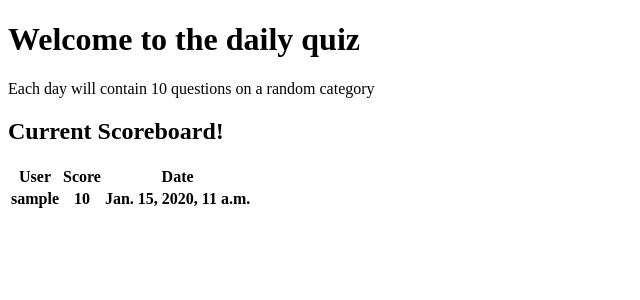
After one commit to JakobNK/my-django-quiz-app, a Django app: page /quiz/scoreboard/ in a window 1280 px wide. The commit adds this page. Shown: the top 300 px of the page, without its empty margins (0-640 px from the left). Run offline with Django 5.2, Linux system fonts and the light colour scheme; tables that the repository leaves empty hold one stand-in row (values such as "Sample post"); lists and menus that the app fills with data are empty.

Commit message:
Alot of new stuff

```diff
--- a/mysite/settings.py
+++ b/mysite/settings.py
@@ -55,7 +55,7 @@ ROOT_URLCONF = 'mysite.urls'
 TEMPLATES = [
     {
         'BACKEND': 'django.template.backends.django.DjangoTemplates',
-        'DIRS': [],
+        'DIRS': [BASE_DIR / "templates"],
         'APP_DIRS': True,
         'OPTIONS': {
             'context_processors': [
@@ -123,3 +123,6 @@ STATIC_ROOT = BASE_DIR / 'static'
 # https://docs.djangoproject.com/en/5.1/ref/settings/#default-auto-field
 
 DEFAULT_AUTO_FIELD = 'django.db.models.BigAutoField'
+
+LOGIN_REDIRECT_URL = "/"
+LOGOUT_REDIRECT_URL ="/"
--- a/mysite/urls.py
+++ b/mysite/urls.py
@@ -19,5 +19,6 @@ from django.urls import path, include
 
 urlpatterns = [
     path('admin/', admin.site.urls),
-    path('', include('quiz.urls'))
+    path('', include('quiz.urls')),
+    path('accounts/', include('django.contrib.auth.urls')),
 ]
--- a/quiz/admin.py
+++ b/quiz/admin.py
@@ -1,4 +1,5 @@
 from django.contrib import admin
-from .models import Question
+from .models import Question, Scoreboard
 
 admin.site.register(Question)
+admin.site.register(Scoreboard)
--- a/quiz/models.py
+++ b/quiz/models.py
@@ -12,3 +12,20 @@ class Question(models.Model):
 
     def __str__(self):
         return self.question_text
+
+class Scoreboard(models.Model):
+    user = models.ForeignKey(settings.AUTH_USER_MODEL, on_delete=models.CASCADE)
+    userName = models.CharField(max_length=100, null=True)
+    score = models.BigIntegerField(default=0)
+    question_category = models.CharField(max_length=100, blank=True, null=True)
+    score_date = models.DateTimeField(blank=True, null=True)
+    created_date = models.DateTimeField(default=timezone.now)
+
+    def publish(self):
+        self.score_date = timezone.now()
+        self.save()
+
+    def __str__(self):
+        if self.userName==None:
+            return "ERROR-CUSTOMER NAME IS NULL"
+        return self.userName
--- /dev/null
+++ b/quiz/templates/quiz/scoreboard.html
@@ -0,0 +1,34 @@
+{% extends 'quiz/base.html' %}
+
+{% block content %}
+
+<h2>Current Scoreboard!</h2>
+<table>
+    <tr>
+        <th>
+            User
+        </th>
+        <th>
+            Score
+        </th>
+        <th>
+            Date
+        </th>
+    </tr>
+
+    {% for user in scoreboard %}
+    <tr>
+        <th>
+            {{ user.userName }}
+        </th>
+        <th>
+            {{ user.score }}
+        </th>
+        <th>
+            {{ user.score_date }}
+        </th>
+    </tr>
+    {% endfor %}
+</table>
+
+{% endblock %}
--- a/quiz/urls.py
+++ b/quiz/urls.py
@@ -4,5 +4,7 @@ from . import views
 
 urlpatterns = [
     path('', views.home_page, name='home_page'),
-    path('quiz/start/<int:pk>', views.question_list, name='question_list')
+    path('quiz/start/<int:pk>', views.question_list, name='question_list'),
+    path('quiz/scoreboard/', views.scoreboard, name='scoreboard'),
+    path('accounts/signup/', views.sign_up, name='sign_up'),
 ]
--- a/quiz/views.py
+++ b/quiz/views.py
@@ -1,31 +1,89 @@
 from django.shortcuts import render, get_object_or_404, redirect
-from .models import Question
+from django.contrib.auth import login
+from .models import Question, Scoreboard
 from django.utils import timezone
+from django.contrib.auth.forms import UserCreationForm
+from django.urls import reverse_lazy
+from django.views.generic import CreateView
 from django.http import HttpResponse, JsonResponse
 import random
-
+from datetime import timedelta
 
 # Create your views here.
 
 def home_page(request):
     question = Question.objects.all().first()
+    scoreboard = Scoreboard.objects.all()
+    #scoreboard_date = Scoreboard.objects.filter(user=request.user).first().score_date.date()
+    today = timezone.now().date()
     return render(request, 'quiz/home_page.html', {
-        'question': question
+        'question': question,
+        'scoreboard': scoreboard,
+        'lockout': False
+        })
+
+
+def scoreboard(request):
+    scoreboard = Scoreboard.objects.all()
+    return render(request, 'quiz/scoreboard.html', {
+        'scoreboard': scoreboard
     })
 
 def question_list(request, pk):
     questions = get_object_or_404(Question, pk=pk)
     options = [questions.correct_answer] + questions.incorrect_answers
+    random.shuffle(options) #Shuffle options so the correct is not always first
     category = questions.question_category
+    scoreboard = Scoreboard.objects.filter(user=request.user).first()
     if request.method == "POST":
-        return render(request, 'quiz/question_list.html', {
-        'questions': questions,
-        'options': options,
-        'category': category,
-    })
+        selected_answer = request.POST.get('answer')
+        if selected_answer == questions.correct_answer:
+            scoreboard.score = scoreboard.score + 1
+            scoreboard.save()
+
+        next_question = Question.objects.filter(id__gt=questions.pk).order_by('id').first()
+        if next_question:
+            return redirect('question_list', pk = (questions.pk+1))  # Redirect to next question
+        else:
+            scoreboard.score_date = timezone.now()
+            scoreboard.save()
+            return redirect('scoreboard')  # Redirect to results or a completion page
+
     else:
-        return render(request, 'quiz/question_list.html', {
-        'questions': questions,
-        'options': options,
-        'category': category,
-    })
+        if scoreboard.score_date.date() == timezone.now().date():
+            return render(request, 'quiz/question_list.html', {
+                'questions': questions,
+                'options': options,
+                'category': category,
+                'lockout': True
+            })
+        else:
+            return render(request, 'quiz/question_list.html', {
+                'questions': questions,
+                'options': options,
+                'category': category,
+                'lockout': False
+            })
+
+def sign_up(request):
+    form_class = UserCreationForm(request.POST or None)
+    succes_url = reverse_lazy("home_page")
+    if request.method == 'POST' and form_class.is_valid():
+        #We need logic here to create a user in the database
+        #form_class.save()
+        user = form_class.save()
+
+        Scoreboard.objects.create(
+            user=user,  # Assign the newly created user
+            userName=user,  # Optional: Store the username
+            score_date=timezone.now()-timedelta(1)
+        )
+
+        login(request, user)
+
+        return redirect(succes_url)
+    else:
+        #Render the signup page so people can create a new account
+        return render(request, 'registration/signup.html', {
+            'form': form_class
+        })
```
Also changed, not shown: quiz/forms.py (deleted, +0 -10 lines), quiz/templates/quiz/home_page.html (+19 -4 lines), quiz/templates/quiz/question_list.html (+6 -2 lines), quiz/templates/registration/login.html (added, +11 -0 lines), quiz/templates/registration/signup.html (added, +10 -0 lines), quiz/migrations/0003_scoreboard.py (added), quiz/migrations/0004_scoreboard_username.py (added), quiz/migrations/0005_alter_scoreboard_question_category_and_more.py (added), quiz/migrations/0006_alter_scoreboard_question_category.py (added).
